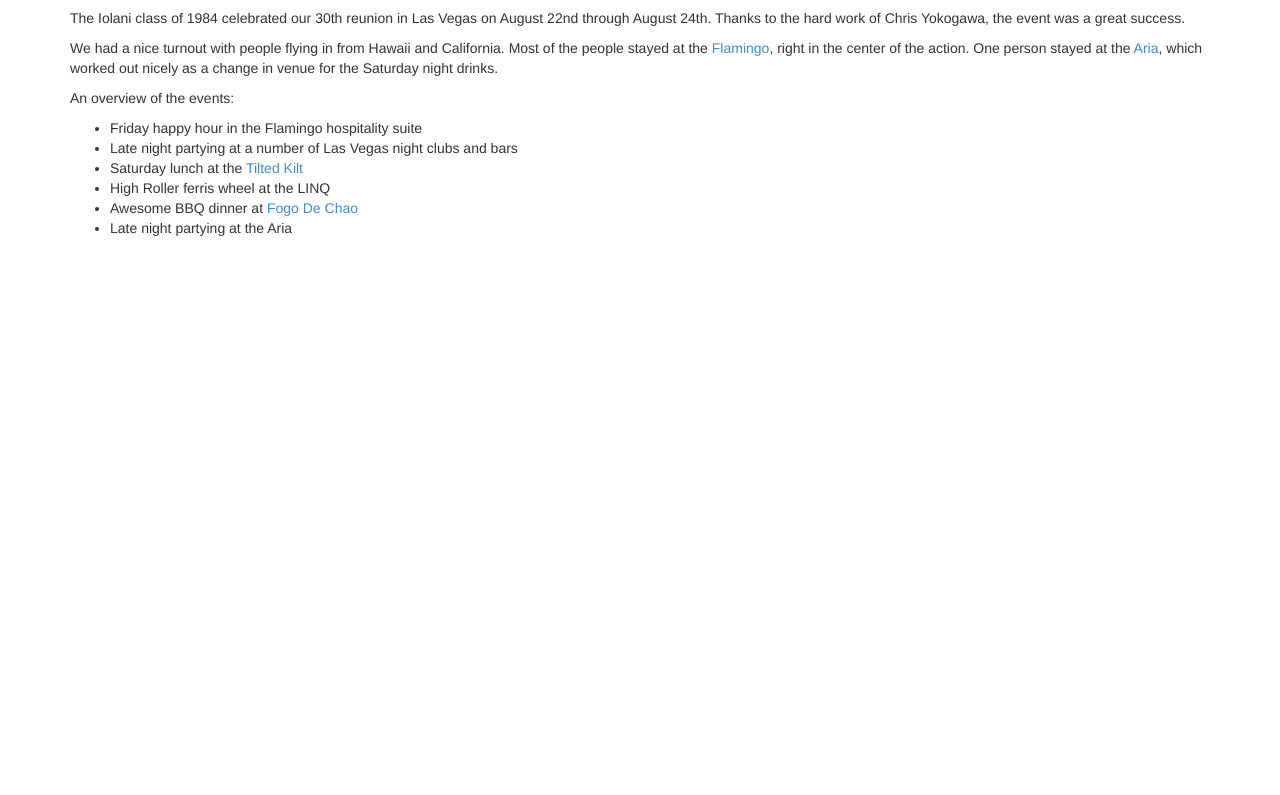
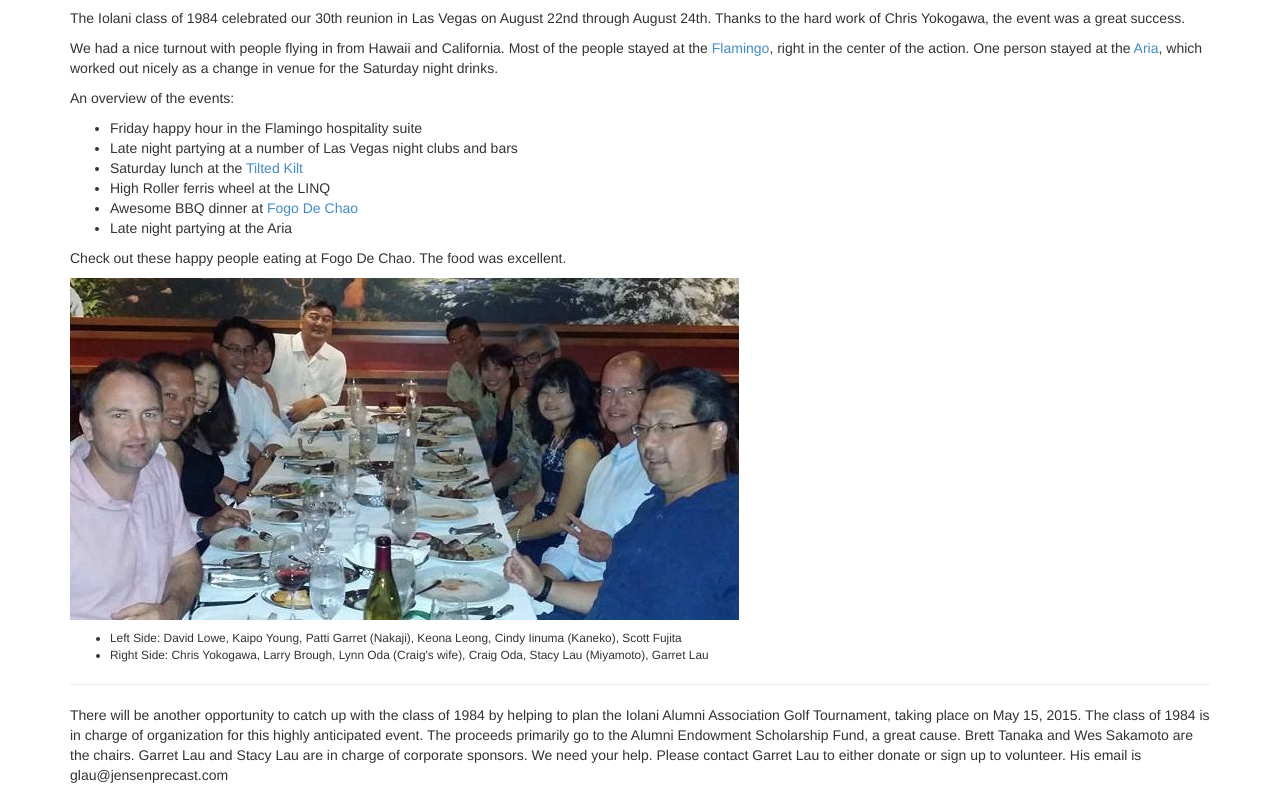
Before and after one commit to codetricity/iolani, a plain HTML site: page 30year.html in a window 1280 px wide. Shown: the part 172-967 px from the top of the page. Before the commit the page ends 800 px from the top, so only its background shows below. Drawn offline with Linux system fonts and the light colour scheme.

Commit message:
updated 30 year info and added picture

```diff
--- a/30year.html
+++ b/30year.html
@@ -95,3 +95,31 @@ An overview of the events:
   <li> Late night partying at the Aria</li>
 </ul>
 </p>
+<p>
+Check out these happy people eating at Fogo De Chao.  The food was excellent.
+</p>
+<p>
+<img src="img/1x1_group_dinner_crop.jpg">
+</p>
+<p>
+  <small>
+  <ul>
+    <li>Left Side: David Lowe, Kaipo Young, Patti Garret (Nakaji), Keona Leong, Cindy Iinuma (Kaneko), Scott Fujita </li>
+    <li> Right Side: Chris Yokogawa, Larry Brough, Lynn Oda (Craig's wife), Craig Oda, Stacy Lau (Miyamoto), Garret Lau</li>
+  </ul>
+  </small>
+</p>
+
+<hr>
+<p>
+There will be another opportunity to catch up with the class of 1984
+by helping to plan the Iolani Alumni Association Golf Tournament, taking
+place on May 15, 2015.
+The class of 1984 is in charge of organization for this highly anticipated event.
+The proceeds primarily
+go to the Alumni Endowment Scholarship Fund, a great cause.  Brett Tanaka
+and Wes Sakamoto are the chairs. Garret Lau and Stacy Lau are in charge of corporate sponsors.  We need your help.  Please contact Garret Lau to either donate
+or sign up to volunteer.  His email is glau@jensenprecast.com
+
+
+</p>
```
Also changed, not shown: img/1x1_group_dinner_crop.jpg (added).
